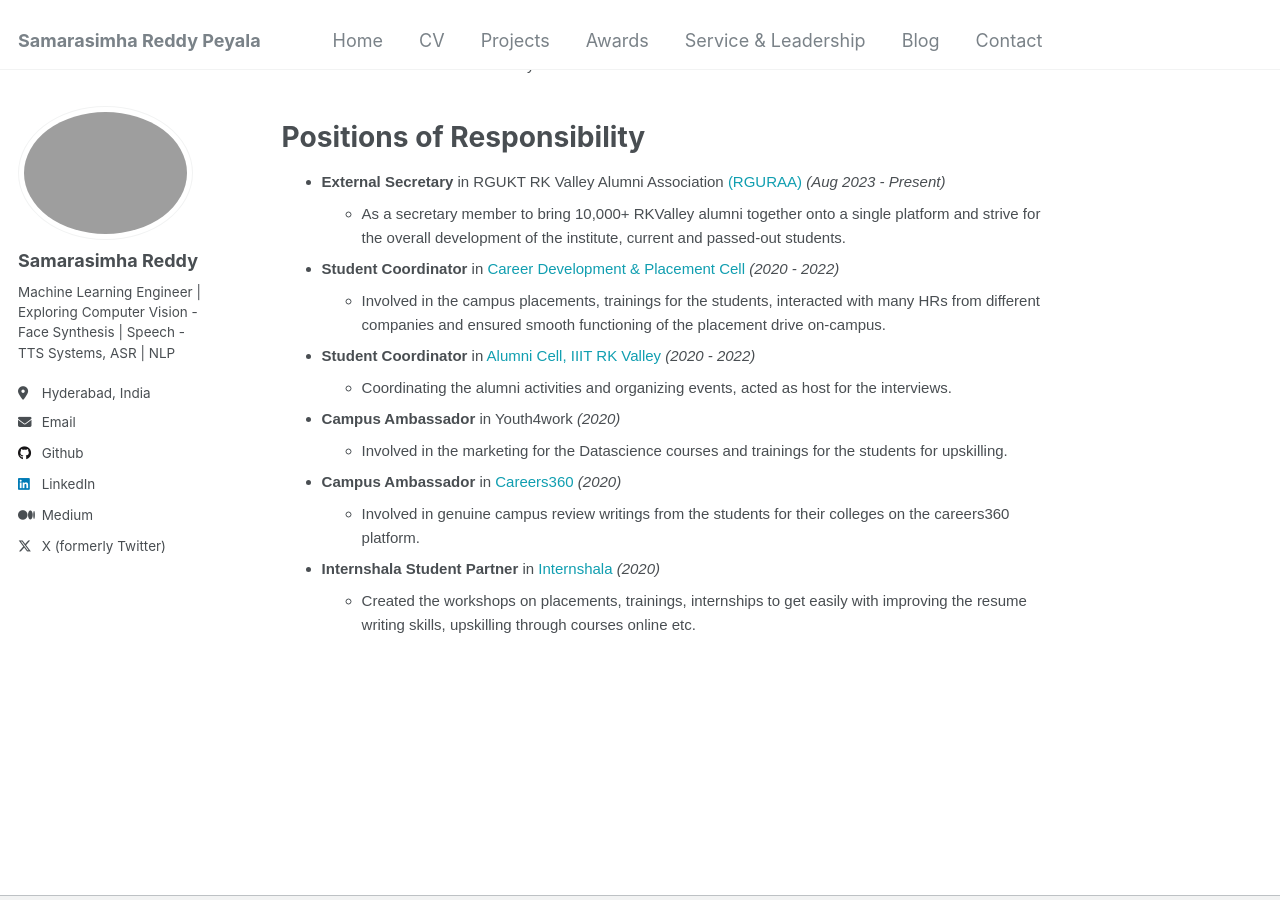
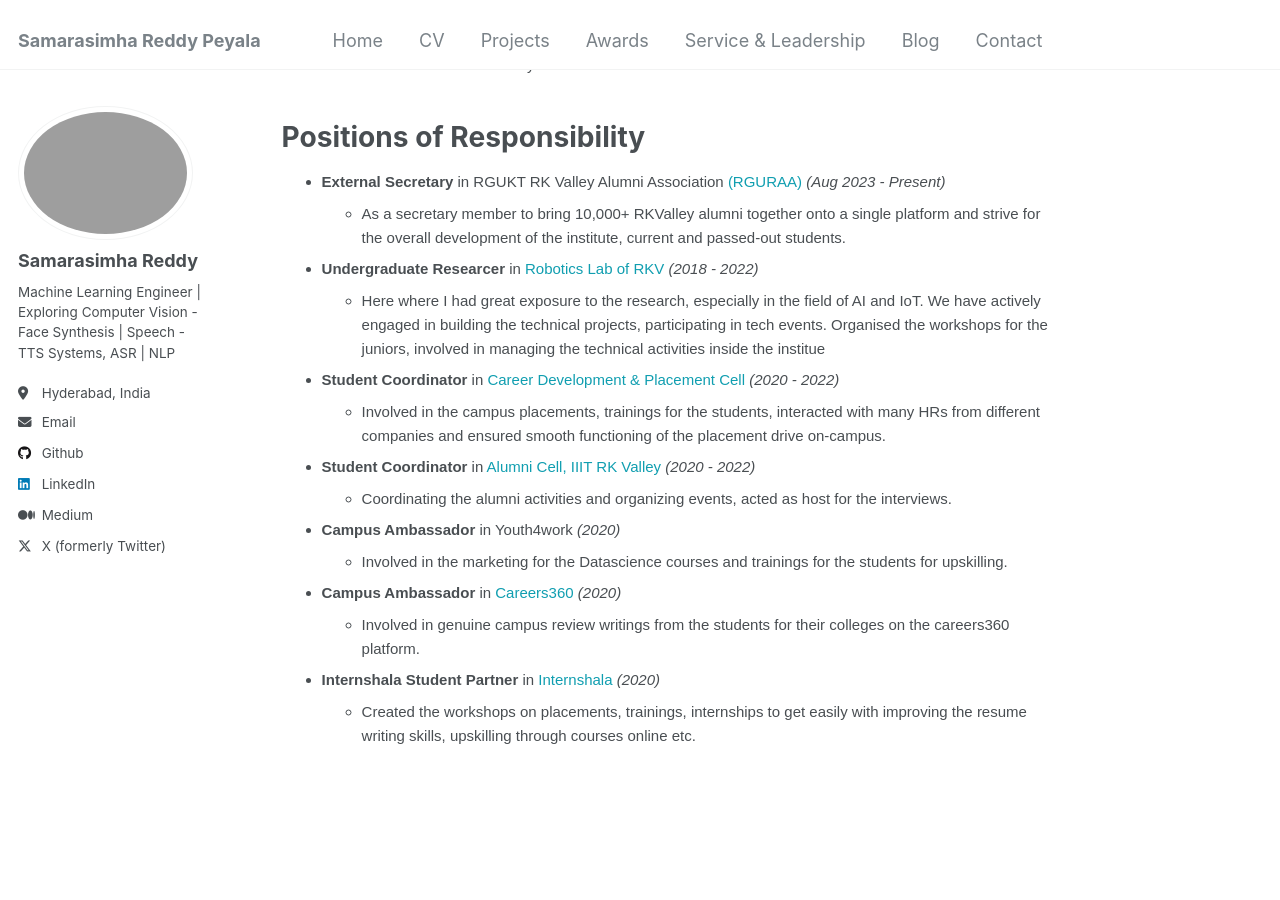
Before and after one commit to samarasimhapeyala/samarasimhapeyala.github.io, a Jekyll site: the page built from _pages/community.md, in a window 1280 px wide and 900 px high, scrolled down 1464 px. Built offline with Jekyll 4.4.1, drawn with Linux system fonts in a browser that asks for light colours.

Commit message:
Update community.md

```diff
--- a/_pages/community.md
+++ b/_pages/community.md
@@ -92,6 +92,12 @@ author_profile: true
       <li>As a secretary member to bring 10,000+ RKValley alumni together onto a single platform and strive for the overall development of the institute, current and passed-out students.</li>
     </ul>
   </li>
+<li>
+    <strong>Undergraduate Researcer</strong> in <a href="[https://www.linkedin.com/company/career-development-and-placement-cell-cdpc-rgukt-rk-valley](https://www.linkedin.com/school/roboticsrkv/)" style="color: rgb(16, 158, 176); text-decoration: none;">Robotics Lab of RKV</a><em> (2018 - 2022)</em><br>
+    <ul>
+      <li>Here where I had great exposure to the research, especially in the field of AI and IoT. We have actively engaged in building the technical projects, participating in tech events. Organised the workshops for the juniors, involved in managing the technical activities inside the institue</li>
+    </ul>
+  </li>
   <li>
     <strong>Student Coordinator</strong> in <a href="https://www.linkedin.com/company/career-development-and-placement-cell-cdpc-rgukt-rk-valley" style="color: rgb(16, 158, 176); text-decoration: none;">Career Development & Placement Cell</a><em> (2020 - 2022)</em><br>
     <ul>
```
